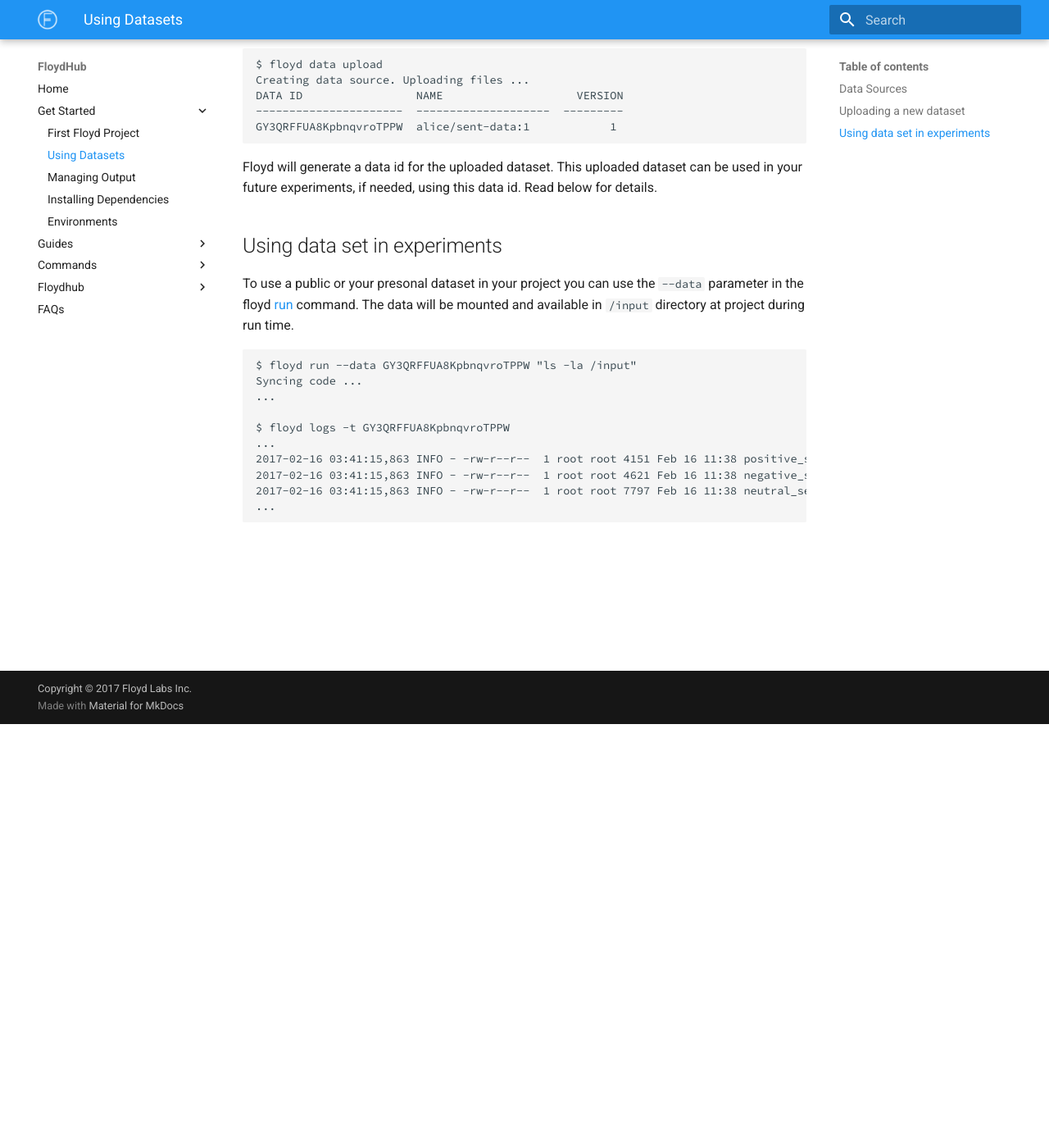
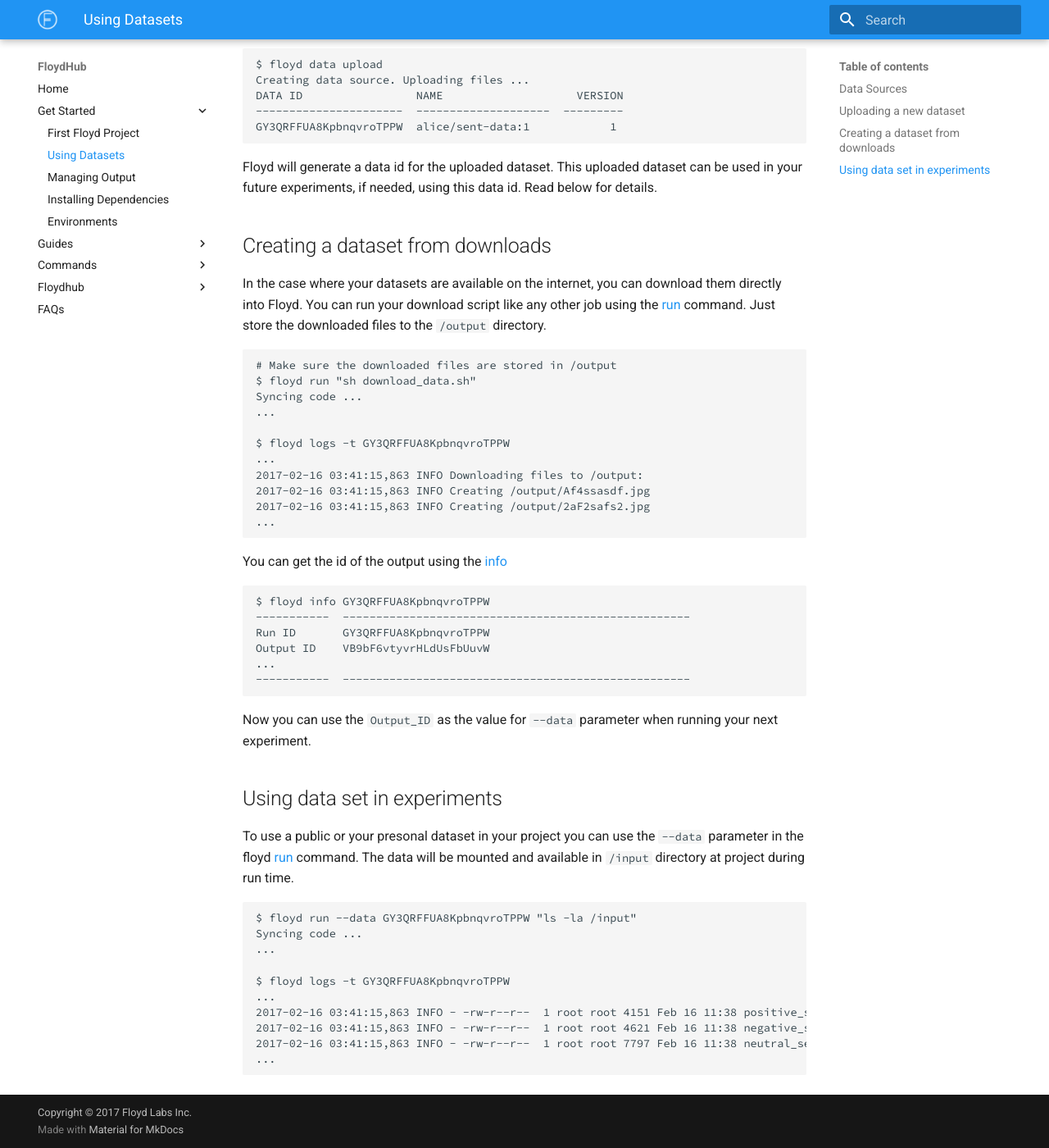
Before and after one commit to floydhub/floyd-docs, an MkDocs documentation site: the page built from docs/home/using_datasets.md, in a window 1280 px wide and 1400 px high, scrolled down 517 px. Shown: the whole window at 82% size. Built offline with MkDocs 1.6.1 and Material for MkDocs 9.7.7, drawn with Linux system fonts in a browser that asks for light colours; old or Windows-style settings are respelled for this version of MkDocs.

Commit message:
Fix FAQ and add download dataset logs

````diff
--- a/docs/home/using_datasets.md
+++ b/docs/home/using_datasets.md
@@ -25,6 +25,39 @@
 Floyd will generate a data id for the uploaded dataset. This uploaded dataset can be used in your future experiments, if needed,
 using this data id. Read below for details.
 
+
+## Creating a dataset from downloads
+
+In the case where your datasets are available on the internet, you can download them directly into
+Floyd. You can run your download script like any other job using the [run](../commands/run.md) command.
+Just store the downloaded files to the `/output` directory.
+
+```bash
+# Make sure the downloaded files are stored in /output
+$ floyd run "sh download_data.sh"
+Syncing code ...
+...
+
+$ floyd logs -t GY3QRFFUA8KpbnqvroTPPW
+...
+2017-02-16 03:41:15,863 INFO Downloading files to /output:
+2017-02-16 03:41:15,863 INFO Creating /output/Af4ssasdf.jpg
+2017-02-16 03:41:15,863 INFO Creating /output/2aF2safs2.jpg
+...
+```
+You can get the id of the output using the [info](../commands/info.md)
+
+```bash
+$ floyd info GY3QRFFUA8KpbnqvroTPPW
+-----------  ----------------------------------------------------
+Run ID       GY3QRFFUA8KpbnqvroTPPW
+Output ID    VB9bF6vtyvrHLdUsFbUuvW
+...
+-----------  ----------------------------------------------------
+```
+
+Now you can use the `Output_ID` as the value for `--data` parameter when running your next experiment.
+
 ## Using data set in experiments
 
 To use a public or your presonal dataset in your project you can use
````
Also changed, not shown: docs/faq.md (+2 -1 lines).
